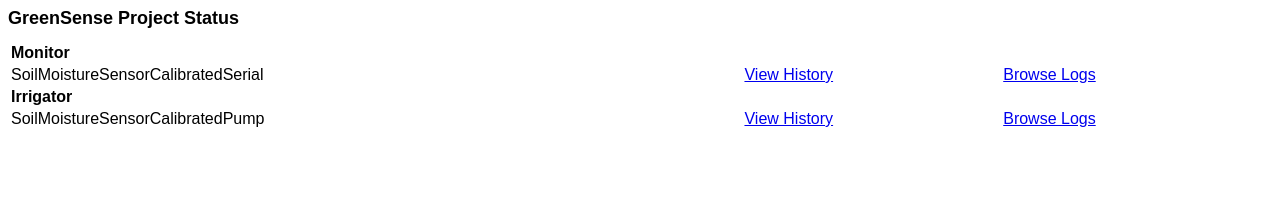
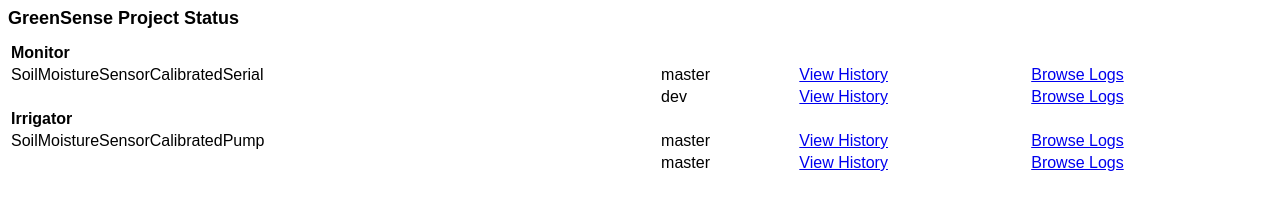
Before and after one commit to GrowSense/Index, a plain HTML site: page public/index.html in a window 1280 px wide. Drawn offline with Linux system fonts and the light colour scheme.

Commit message:
Added branch support to public index page

```diff
--- a/public/index.html
+++ b/public/index.html
@@ -18,20 +18,40 @@ h1
   <tr><td colspan=2><b>Monitor</b></td></tr>
   <tr>
     <td>SoilMoistureSensorCalibratedSerial</td>
+    <td>master</td>
     <td>
-      <object type="text/plain" data="test-results/SoilMoistureSensorCalibratedSerial/status.txt" border="0" style="overflow: hidden; height: 40px;"></object>
+      <object type="text/plain" data="test-results/SoilMoistureSensorCalibratedSerial/master/status.txt" border="0" style="overflow: hidden; height: 40px;"></object>
     </td>
-    <td><a href="test-results/SoilMoistureSensorCalibratedSerial/summary.log">View History</a></td>
-    <td><a href="test-results/SoilMoistureSensorCalibratedSerial/">Browse Logs</a></td>
+    <td><a href="test-results/SoilMoistureSensorCalibratedSerial/master/summary.log">View History</a></td>
+    <td><a href="test-results/SoilMoistureSensorCalibratedSerial/master/">Browse Logs</a></td>
+  </tr>
+  <tr>
+    <td></td>
+    <td>dev</td>
+    <td>
+      <object type="text/plain" data="test-results/SoilMoistureSensorCalibratedSerial/dev/status.txt" border="0" style="overflow: hidden; height: 40px;"></object>
+    </td>
+    <td><a href="test-results/SoilMoistureSensorCalibratedSerial/dev/summary.log">View History</a></td>
+    <td><a href="test-results/SoilMoistureSensorCalibratedSerial/dev/">Browse Logs</a></td>
   </tr>
   <tr><td colspan=2><b>Irrigator</b></td></tr>
   <tr>
     <td>SoilMoistureSensorCalibratedPump</td>
+    <td>master</td>
     <td>
-      <object type="text/plain" data="test-results/SoilMoistureSensorCalibratedPump/status.txt" border="0" style="overflow: hidden; height: 40px;"></object>
+      <object type="text/plain" data="test-results/SoilMoistureSensorCalibratedPump/master/status.txt" border="0" style="overflow: hidden; height: 40px;"></object>
     </td>
-    <td><a href="test-results/SoilMoistureSensorCalibratedPump/summary.log">View History</a></td>
-    <td><a href="test-results/SoilMoistureSensorCalibratedPump/">Browse Logs</a></td>
+    <td><a href="test-results/SoilMoistureSensorCalibratedPump/master/summary.log">View History</a></td>
+    <td><a href="test-results/SoilMoistureSensorCalibratedPump/master/">Browse Logs</a></td>
+  </tr>
+  <tr>
+    <td></td>
+    <td>master</td>
+    <td>
+      <object type="text/plain" data="test-results/SoilMoistureSensorCalibratedPump/dev/status.txt" border="0" style="overflow: hidden; height: 40px;"></object>
+    </td>
+    <td><a href="test-results/SoilMoistureSensorCalibratedPump/dev/summary.log">View History</a></td>
+    <td><a href="test-results/SoilMoistureSensorCalibratedPump/dev/">Browse Logs</a></td>
   </tr>
 </table>
 </body>
```
